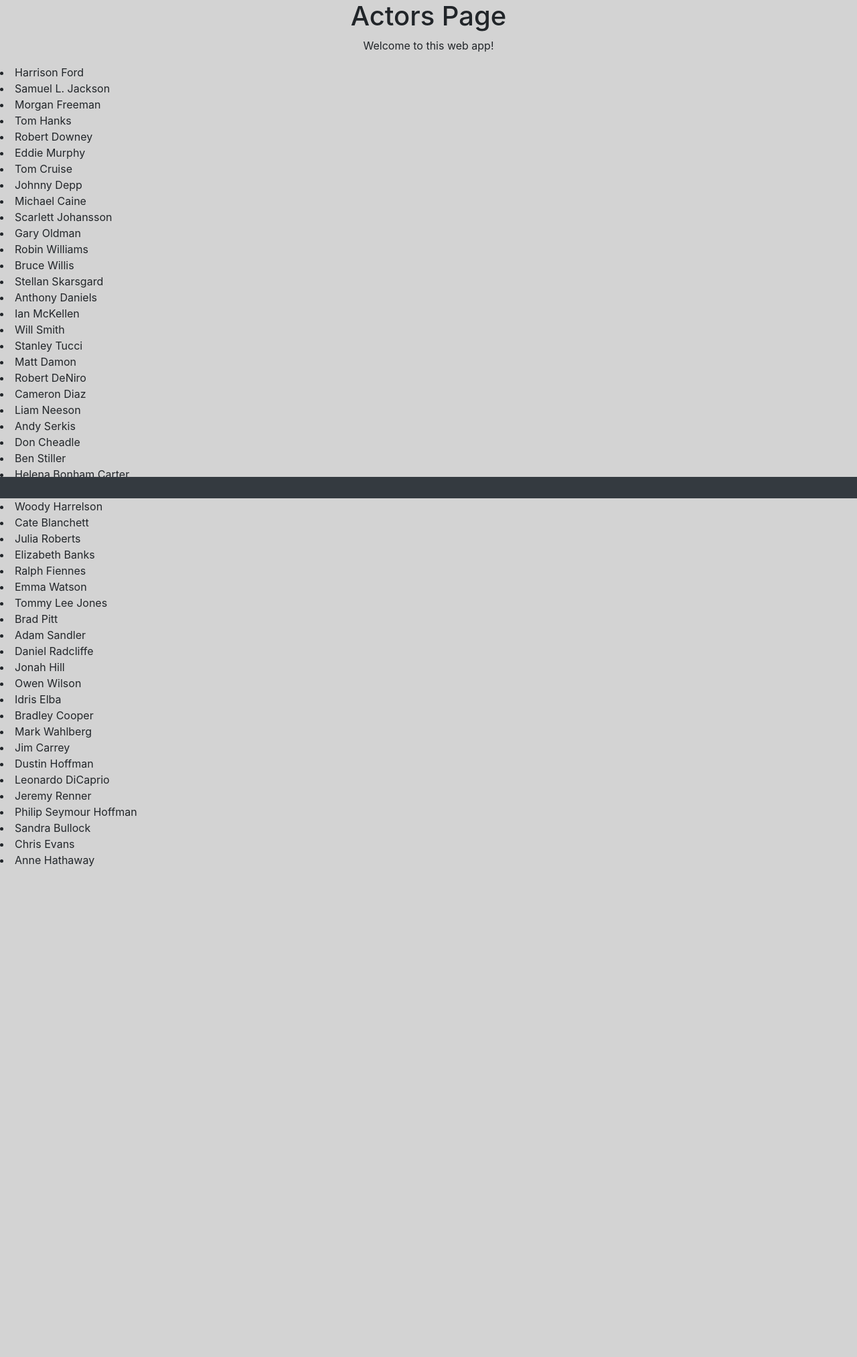
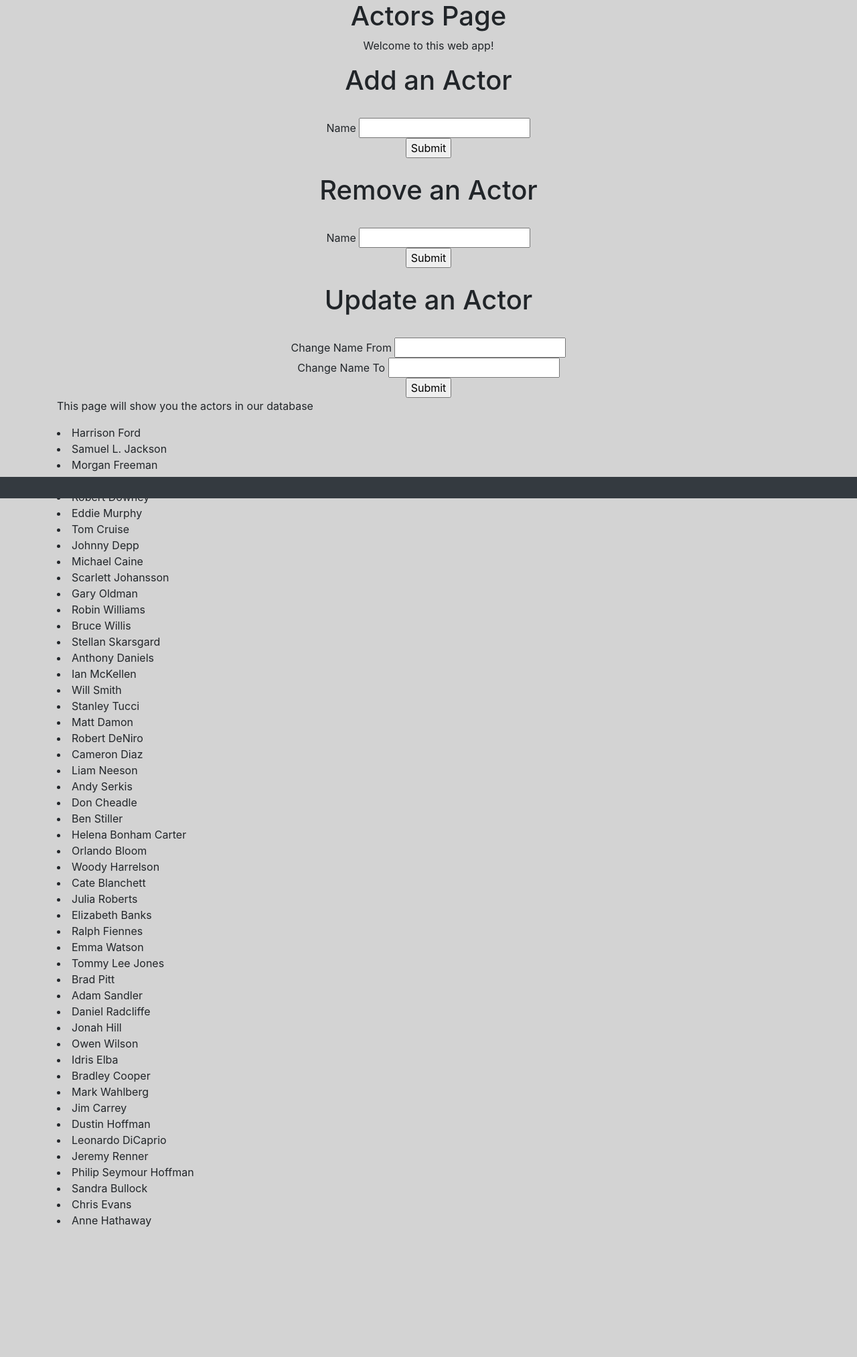
Before and after one commit to TDCole21/QA-SFIA1, a Flask app: page /actors in a window 1280 px wide. Shown: the part 56-2082 px from the top of the page at 67% size. Before the commit the page ends 1350 px from the top, so only its background shows below. Run offline with Flask 2, Linux system fonts and the light colour scheme; data comes from the database, SQL or seed files in the repository; both versions use the stored data as it was after the commit; some libraries are stand-ins or nearby versions.

Commit message:
CRUD Functions for Films and Actors

```diff
--- a/app.py
+++ b/app.py
@@ -1,4 +1,4 @@
-from flask import Flask, render_template
+from flask import Flask, render_template, request, redirect, url_for
 from data import dummydata
 from flask_mysqldb import MySQL
 from data import info
@@ -15,17 +15,23 @@
 
 mysql = MySQL(app)
 
+######################################################################################################################################################################
+############################################################################     HOME     ############################################################################
+######################################################################################################################################################################
+
 @app.route('/')
 @app.route('/index')
 @app.route('/home')
 def home():
     return render_template("index.html", name="Home")
 
-@app.route('/actors')
+######################################################################################################################################################################
+###########################################################################     ACTORS     ###########################################################################
+######################################################################################################################################################################
+
+@app.route('/actors', methods=['GET', 'POST']) # Read Function
 def actors():
     cur = mysql.connection.cursor()
-    #cur.execute("CREATE TABLE IF NOT EXISTS testtable(ID INT(3) PRIMARY KEY AUTO_INCREMENT, name VARCHAR(20));") #cur.execute requires SQL commands
-    #cur.execute("INSERT INTO testtable (name) VALUES  (\"John Alley\");")
     cur.execute("SELECT * FROM Actors")
     mysql.connection.commit()
     rows = cur.fetchall() #built in function to return a tuple, list or dictionary
@@ -35,15 +41,64 @@
 
     for row in rows:
         info.append(row) #adding each row from the database into a newly created list, info
-    return render_template("actors.html", name="Actors", info1=info, posts=dummydata.dummyData)
 
-@app.route('/films')
+    return render_template("actors.html", name="Actors", info1=info)
+
+@app.route('/actors/create', methods=['GET', 'POST']) # Create function
+def actors_create():
+    if request.method == "POST":
+        details=request.form
+        name=details['name']
+        if name != "":
+            cur = mysql.connection.cursor()
+            cur.execute("INSERT INTO Actors (Name) VALUES (%s)", [name])
+            mysql.connection.commit()
+            cur.close()
+
+    return redirect(url_for('actors'))
+
+
+@app.route('/actors/delete', methods=['GET', 'POST']) # Delete function
+def actors_delete():
+    if request.method == "POST":
+        details=request.form
+        name=details['name']
+        if name != "":
+            cur = mysql.connection.cursor()
+            cur.execute("DELETE FROM Actors WHERE Actor_Name = (%s)", [name])
+            mysql.connection.commit()
+            cur.close()
+
+    return redirect(url_for('actors'))
+
+# Add an if statement that means you can only delete soemthing from within the database
+
+
+@app.route('/actors/update', methods=['GET', 'POST']) # Update function
+def actors_update():
+    if request.method == "POST":
+        details=request.form
+        fromname=details['initialname']
+        toname=details['finalname']
+        if fromname != "" and toname != "":
+            cur = mysql.connection.cursor()
+            cur.execute("UPDATE Actors SET Actor_Name=(%s) WHERE Actor_Name=(%s)", [toname, fromname])
+            mysql.connection.commit()
+            cur.close()
+            return redirect(url_for('actors'))
+
+    return redirect(url_for('actors'))
+
+#######################################################################################################################################################################
+############################################################################     FILMS     ############################################################################
+#######################################################################################################################################################################
+
+
+@app.route('/films', methods=['GET', 'POST']) # Read Function
 def films():
     cur = mysql.connection.cursor()
-    #cur.execute("CREATE TABLE IF NOT EXISTS testtable(ID INT(3) PRIMARY KEY AUTO_INCREMENT, name VARCHAR(20));") #cur.execute requires SQL commands
-    #cur.execute("INSERT INTO testtable (name) VALUES  (\"John Alley\");")
     cur.execute("SELECT * FROM Films")
-    mysql.connection.commit() # This can go after the fetch all
+    mysql.connection.commit()
     rows = cur.fetchall() #built in function to return a tuple, list or dictionary
     cur.close()
 
@@ -51,8 +106,59 @@
 
     for row in rows:
         info.append(row) #adding each row from the database into a newly created list, info
+
     return render_template("films.html", name="Films", info1=info)
 
+@app.route('/films/create', methods=['GET', 'POST']) # Create function
+def films_create():
+    if request.method == "POST":
+        details=request.form
+        name=details['name']
+        if name != "":
+            cur = mysql.connection.cursor()
+            cur.execute("INSERT INTO Films (Film_Name) VALUES (%s)", [name])
+            mysql.connection.commit()
+            cur.close()
+
+    return redirect(url_for('films'))
+
+
+@app.route('/films/delete', methods=['GET', 'POST']) # Delete function
+def films_delete():
+    if request.method == "POST":
+        details=request.form
+        films=details['films']
+        cur=mysql.connection.cursor()
+        cur.execute("DELETE FROM Films WHERE Film_Name = (%s)", [films]) #works in GCP SQL
+        mysql.connection.commit()
+        cur.close()
+    cur=mysql.connection.cursor()
+    cur.execute("SELECT * FROM Films")
+    mysql.connection.commit()
+    rows = cur.fetchall()
+    cur.close()
+
+    return redirect(url_for('films'))
+
+
+@app.route('/films/update', methods=['GET', 'POST']) # Update function
+def films_update():
+    if request.method == "POST":
+        details=request.form
+        fromname=details['initialname']
+        toname=details['finalname']
+        if fromname != "" and toname != "":
+            cur = mysql.connection.cursor()
+            cur.execute("UPDATE Films SET Film_Name=(%s) WHERE Film_Name=(%s)", [toname, fromname])
+            mysql.connection.commit()
+            cur.close()
+            return redirect(url_for('films'))
+
+    return redirect(url_for('films'))
+
+#######################################################################################################################################################################
+############################################################################     MISC.     ############################################################################
+#######################################################################################################################################################################
 
 if __name__ == "__main__":
     app.run('0.0.0.0', debug=True)
--- a/templates/actors.html
+++ b/templates/actors.html
@@ -1,11 +1,47 @@
 {%extends 'layout.html'%}
 
 {%block body%}
-<div class="container"></div>
+<div class="container">
 <h1 align="center">{{name}} Page</h1>
 <p align="center">Welcome to this web app!</p>
+
+
+<form method="POST" action="{{ url_for('actors_create') }}">
+    <center>
+    <H1>Add an Actor </H1> <br>
+    Name <input type = "text" name= "name" /> <br>
+    <input type = "submit">
+    </center>
+</form>
+
+<br />
+
+<form method="POST" action="{{ url_for('actors_delete') }}">
+    <center>
+    <H1>Remove an Actor</H1> <br>
+    Name <input type = "text" name= "name" /> <br>
+    <input type = "submit">
+    </center>
+</form>
+
+<br />
+
+<form method="POST" action="{{ url_for('actors_update') }}">
+    <center>
+    <H1>Update an Actor</H1> <br>
+    Change Name From <input type = "text" name= "initialname" /> <br>
+    Change Name To <input type = "text" name= "finalname" /> <br>
+    <input type = "submit">
+    </center>
+</form>
+
+
+<p>This page will show you the actors in our database</p>
 {% for i in info1 %}
 <li><a>{{i[1]}}</a></li>  <!-- i.ID if used a dictionary instead of a list -->
 {% endfor %}
+
 </div>
+
+
 {%endblock%}
--- a/templates/index.html
+++ b/templates/index.html
@@ -14,5 +14,7 @@
 {% endfor %}
 
 
+<p>Going to this page will test the CRUD functionalities</p>
+
 </div>
 {%endblock%}
--- a/templates/layout.html
+++ b/templates/layout.html
@@ -9,11 +9,11 @@
     {% include 'includes/_navbar.html'%}
   </nav>
 
-  <body style="background-color: lightgray;">
+  <body style="background-color: lightgray; overflow: auto">
 
       {%block body%}{%endblock%}
 
-
+<br><br><br><br><br><br><br><br>
 
   <footer>
     {% include 'includes/_footer.html'%}
```
Also changed, not shown: data/database.sql (added, +12 -0 lines), templates/films.html (+52 -1 lines).
